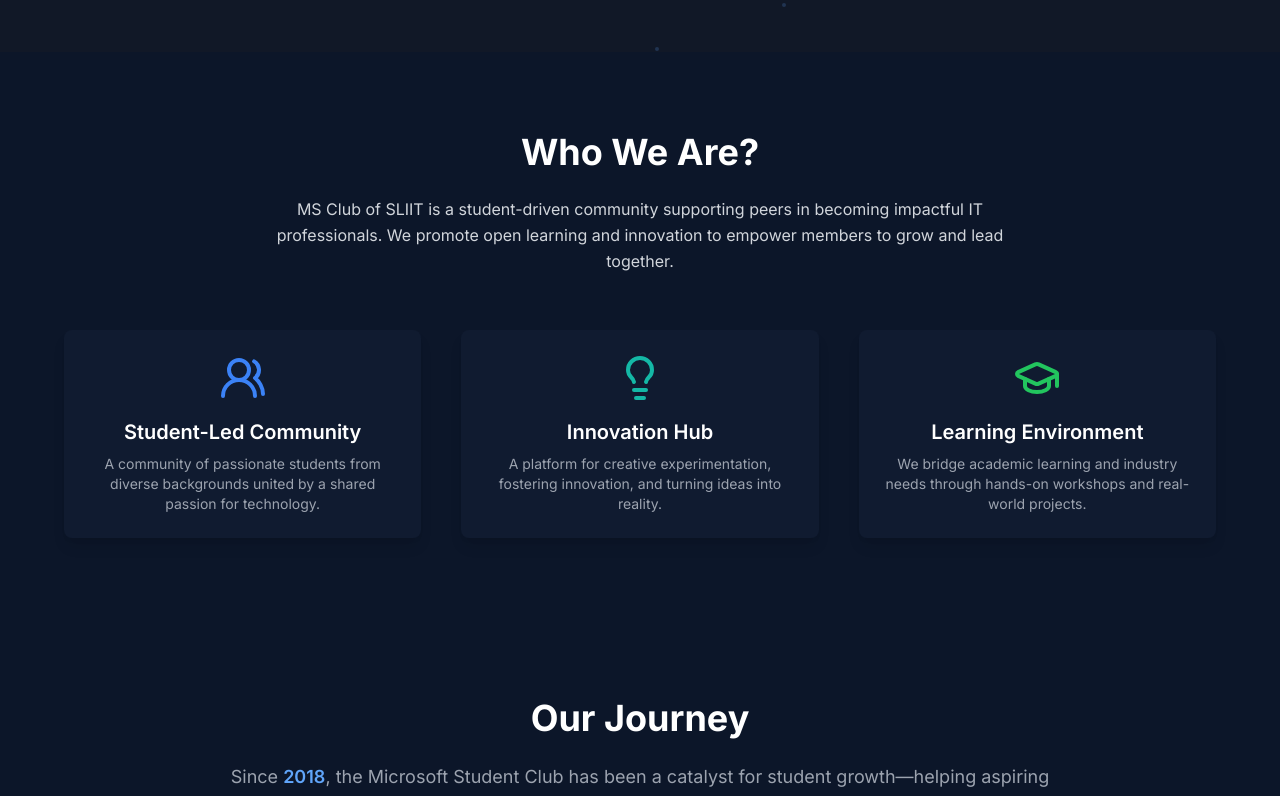
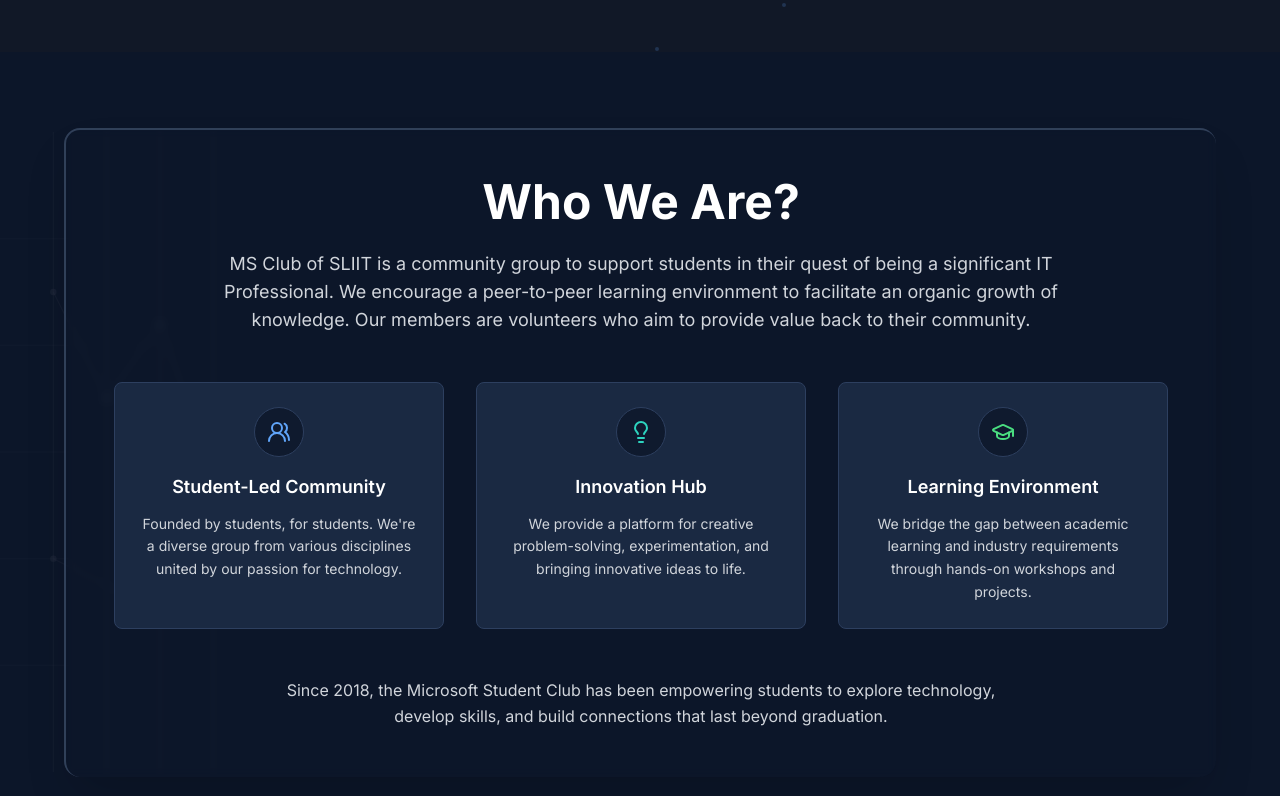
Before and after one commit to ms-club-sliit/msclubwebsite-v3, a Next.js app: page / in a window 1280 px wide. Shown: the part 820-1616 px from the top of the page. Built offline with nearby package versions, Linux system fonts and the light colour scheme.

Commit message:
Enhace About UI

```diff
--- a/src/components/AboutSection.jsx
+++ b/src/components/AboutSection.jsx
@@ -1,42 +1,102 @@
-"use client";
 import React from "react";
-import FeatureCard from "./FeatureCard";
-import {
-  Users2Icon,
-  LightbulbIcon,
-  GraduationCapIcon,
-} from "lucide-react";
+import { Users2, Lightbulb, GraduationCap } from "lucide-react";
+
+const FeatureCard = ({ icon, title, description }) => {
+  return (
+    <div className="text-center p-6 rounded-lg bg-[#1a2942] border border-[#2d3f5f] hover:border-[#3d4f6f] transition-all duration-300">
+      <div className="flex justify-center mb-4">
+        <div className="p-3 rounded-full bg-[#0f1a2e] border border-[#2d3f5f]">
+          {icon}
+        </div>
+      </div>
+      <h3 className="mb-3 text-lg font-semibold text-white">{title}</h3>
+      <p className="text-sm leading-relaxed text-gray-300">{description}</p>
+    </div>
+  );
+};
 
 const AboutSection = () => {
   const features = [
     {
-      icon: <Users2Icon className="w-12 h-12 text-blue-500" />,
+      icon: <Users2 className="w-6 h-6 text-blue-400" />,
       title: "Student-Led Community",
       description:
-        "A community of passionate students from diverse backgrounds united by a shared passion for technology.",
+        "Founded by students, for students. We're a diverse group from various disciplines united by our passion for technology.",
     },
     {
-      icon: <LightbulbIcon className="w-12 h-12 text-teal-500" />,
+      icon: <Lightbulb className="w-6 h-6 text-teal-400" />,
       title: "Innovation Hub",
       description:
-        "A platform for creative experimentation, fostering innovation, and turning ideas into reality.",
+        "We provide a platform for creative problem-solving, experimentation, and bringing innovative ideas to life.",
     },
     {
-      icon: <GraduationCapIcon className="w-12 h-12 text-green-500" />,
+      icon: <GraduationCap className="w-6 h-6 text-green-400" />,
       title: "Learning Environment",
       description:
-        "We bridge academic learning and industry needs through hands-on workshops and real-world projects.",
+        "We bridge the gap between academic learning and industry requirements through hands-on workshops and projects.",
     },
   ];
 
   return (
-    <section id="about" className="py-20 px-6 md:px-12 bg-[#0c1629] text-white">
-      <div className="max-w-6xl mx-auto">
-        <h2 className="text-4xl font-bold text-center mb-6">Who We Are?</h2>
-        <p className="text-gray-300 text-center max-w-3xl mx-auto mb-14 leading-relaxed">
-          MS Club of SLIIT is a student-driven community supporting peers in becoming impactful IT professionals. We promote open learning and innovation to empower members to grow and lead together.
+    <section className="relative py-16 px-6 md:px-12 bg-[#0c1629] text-white min-h-screen flex items-center">
+      {/* Left side decorative pattern */}
+      <div className="absolute top-0 left-0 w-1/4 h-full opacity-10">
+        <svg className="w-full h-full" viewBox="0 0 300 600" fill="none">
+          {/* Vertical lines pattern */}
+          <g stroke="currentColor" strokeWidth="1" opacity="0.3">
+            <line x1="50" y1="0" x2="50" y2="600" />
+            <line x1="100" y1="0" x2="100" y2="600" />
+            <line x1="150" y1="0" x2="150" y2="600" />
+            <line x1="200" y1="0" x2="200" y2="600" />
+          </g>
+
+          {/* Horizontal lines pattern */}
+          <g stroke="currentColor" strokeWidth="1" opacity="0.2">
+            <line x1="0" y1="100" x2="300" y2="100" />
+            <line x1="0" y1="200" x2="300" y2="200" />
+            <line x1="0" y1="300" x2="300" y2="300" />
+            <line x1="0" y1="400" x2="300" y2="400" />
+            <line x1="0" y1="500" x2="300" y2="500" />
+          </g>
+
+          {/* Circuit-like nodes */}
+          <g fill="currentColor" opacity="0.4">
+            <circle cx="50" cy="150" r="3" />
+            <circle cx="100" cy="250" r="3" />
+            <circle cx="150" cy="180" r="3" />
+            <circle cx="200" cy="320" r="3" />
+            <circle cx="50" cy="400" r="3" />
+            <circle cx="150" cy="450" r="3" />
+          </g>
+
+          {/* Connecting lines */}
+          <g stroke="currentColor" strokeWidth="1" opacity="0.3">
+            <line x1="50" y1="150" x2="100" y2="250" />
+            <line x1="100" y1="250" x2="150" y2="180" />
+            <line x1="150" y1="180" x2="200" y2="320" />
+            <line x1="50" y1="400" x2="150" y2="450" />
+          </g>
+        </svg>
+      </div>
+
+      {/* Main content container */}
+      <div className="relative w-full max-w-6xl mx-auto">
+        {/* Content box */}
+        <div className="bg-[#0f1a2e]/20 backdrop-blur-sm rounded-2xl border-l-2 border-t-2 border-[#4a5c7a]/60 p-8 md:p-12 shadow-2xl shadow-black/20">
+          {/* Header */}
+          <div className="mb-12 text-center">
+            <h2 className="mb-6 text-4xl font-bold text-white md:text-5xl">
+              Who We Are?
+            </h2>
+            <p className="max-w-4xl mx-auto text-base leading-relaxed text-gray-300 md:text-lg">
+              MS Club of SLIIT is a community group to support students in their quest of being a significant IT Professional.
+              We encourage a peer-to-peer learning environment to facilitate an organic growth of knowledge. Our members
+              are volunteers who aim to provide value back to their community.
             </p>
-        <div className="grid grid-cols-1 md:grid-cols-3 gap-10">
+          </div>
+
+          {/* Feature Cards */}
+          <div className="grid grid-cols-1 gap-8 mb-12 md:grid-cols-3">
             {features.map((feature, idx) => (
               <FeatureCard
                 key={idx}
@@ -46,6 +106,15 @@
               />
             ))}
           </div>
+
+          {/* Bottom text */}
+          <div className="text-center">
+            <p className="max-w-3xl mx-auto text-base leading-relaxed text-gray-300">
+              Since 2018, the Microsoft Student Club has been empowering students to explore
+              technology, develop skills, and build connections that last beyond graduation.
+            </p>
+          </div>
+        </div>
       </div>
     </section>
   );
```
Lines whose indentation alone changed are shown as unchanged.
